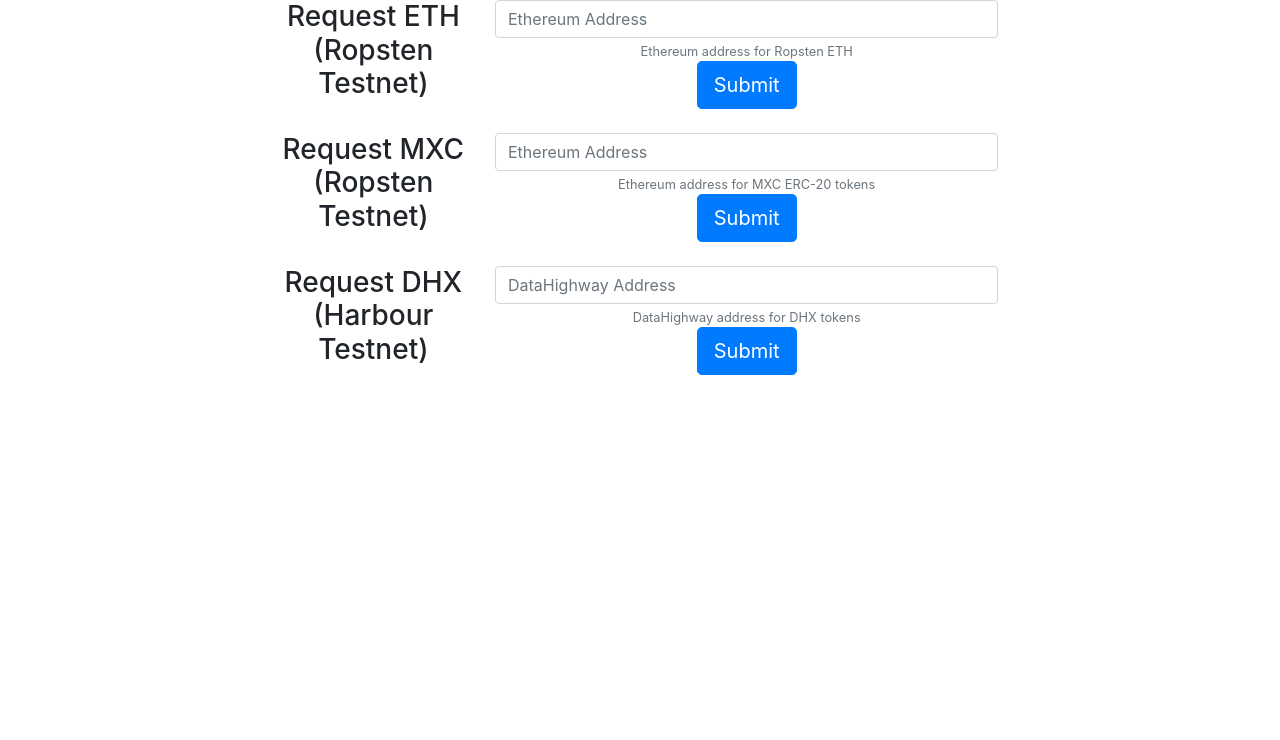
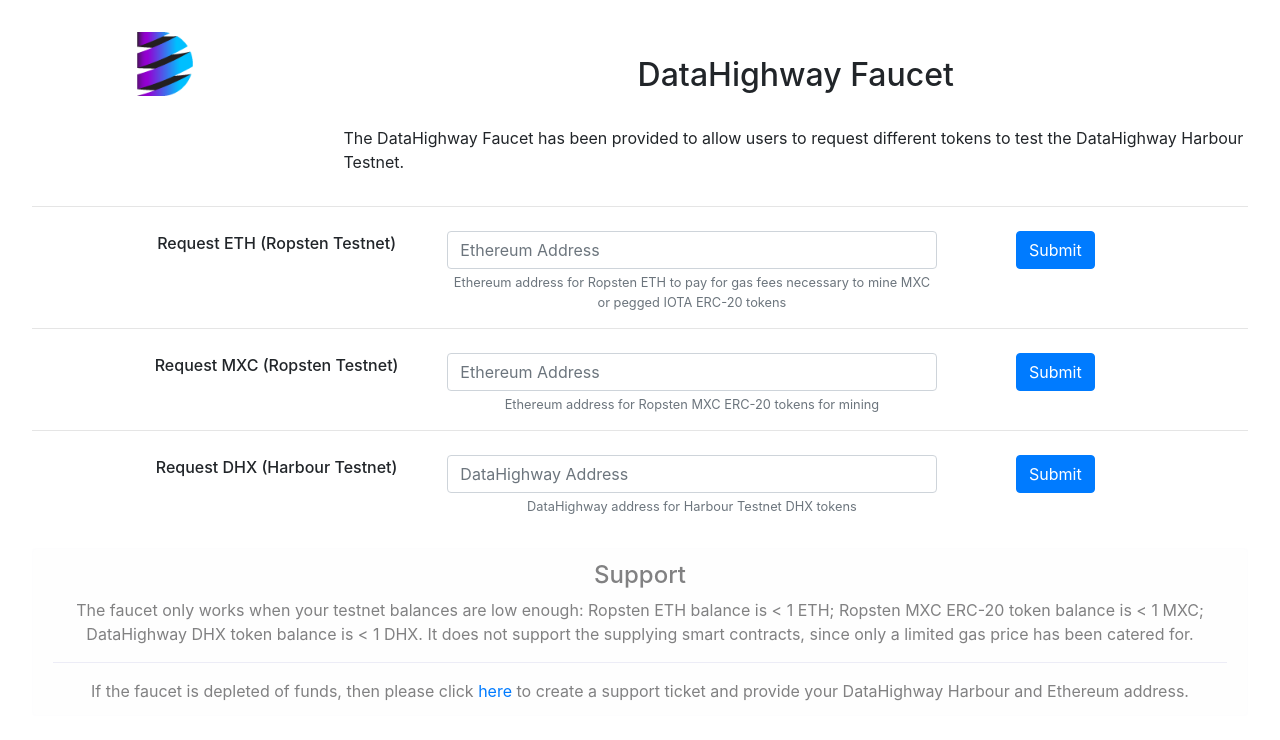
Before and after one commit to DataHighway-DHX/faucet, a React (Create React App) app in the folder client/: page / in a window 1280 px wide. Shown: the top 740 px of the page. Built offline with nearby package versions, Linux system fonts and the light colour scheme.

Commit message:
fix UI and add logo

```diff
--- a/client/src/App.css
+++ b/client/src/App.css
@@ -29,6 +29,18 @@
   color: #61dafb;
 }
 
+.container-fluid {
+  padding: 2rem 2rem !important;
+}
+
+.media-body-description {
+  text-align: left;
+}
+
+.notes {
+  font-size: 0.8rem;
+}
+
 @keyframes App-logo-spin {
   from {
     transform: rotate(0deg);
--- a/client/src/App.js
+++ b/client/src/App.js
@@ -1,5 +1,5 @@
 import React, { Component } from 'react';
-import { Button, Container, Col, Form, Row } from "react-bootstrap";
+import { Alert, Button, Container, Col, Form, Row } from "react-bootstrap";
 
 import './App.css';
 
@@ -101,14 +101,34 @@
     return (
       <Container fluid className="App">
         <Row className="justify-content-md-center">
+          <Col xs={12} md={3}>
+            <a target="_blank" rel="noopener noreferrer" href="https://datahighway.com">
+              <img
+                width={64}
+                height={64}
+                className="align-self-start mr-3"
+                src="./datahighwayicon.png"
+                alt="DataHighway"
+              />
+            </a>
+          </Col>
+          <Col xs={12} md={9} className="mt-4">
+            <h2>DataHighway Faucet</h2><br />
+            <p class="media-body-description">
+              The DataHighway Faucet has been provided to allow users to request different tokens to test the DataHighway Harbour Testnet.
+            </p>
+          </Col>
+        </Row>
+        <Row className="justify-content-md-center">
           <Col>
+            <hr className="mb-4" />
             <Form onSubmit={this.handleSubmitRequestEth}>
               <Form.Group controlId="formRequestEth">
                 <Row className="justify-content-md-center">
-                  <Col xs={12} md={2}>
-                    <Form.Label><h3>Request ETH (Ropsten Testnet)</h3></Form.Label>
+                  <Col xs={12} md={3}>
+                    <Form.Label><h6>Request ETH (Ropsten Testnet)</h6></Form.Label>
                   </Col>
-                  <Col xs={12} md={5}>
+                  <Col xs={8} md={5} >
                     <Form.Control
                       type="text"
                       ref={this.ethAddressForEth}
@@ -116,20 +136,23 @@
                       onChange={(e) => this.setState({ ethAddressForEth: e.target.value})}
                     />
                     <Form.Text className="text-muted">
-                      Ethereum address for Ropsten ETH
+                      Ethereum address for Ropsten ETH to pay for gas fees necessary to mine MXC or pegged IOTA ERC-20 tokens
                     </Form.Text>
-                    <Button variant="primary" className="btn btn-lg" type="submit">Submit</Button>
+                  </Col>
+                  <Col xs={3} md={2} className="request">
+                    <Button variant="primary" className="btn btn-md" type="submit">Submit</Button>
                   </Col>
                 </Row>
               </Form.Group>
             </Form>
+            <hr className="mb-4" />
             <Form onSubmit={this.handleSubmitRequestMxc}>
               <Form.Group controlId="formRequestMxc">
                 <Row className="justify-content-md-center">
-                  <Col xs={12} md={2}>
-                    <Form.Label><h3>Request MXC (Ropsten Testnet)</h3></Form.Label>
+                  <Col xs={12} md={3}>
+                    <Form.Label><h6>Request MXC (Ropsten Testnet)</h6></Form.Label>
                   </Col>
-                  <Col xs={12} md={5}>
+                  <Col xs={8} md={5}>
                     <Form.Control
                       type="text"
                       ref={this.ethAddressForMxc}
@@ -138,20 +161,23 @@
                       onChange={(e) => this.setState({ ethAddressForMxc: e.target.value})}
                     />
                     <Form.Text className="text-muted">
-                      Ethereum address for MXC ERC-20 tokens
+                      Ethereum address for Ropsten MXC ERC-20 tokens for mining
                     </Form.Text>
-                    <Button variant="primary" className="btn btn-lg" type="submit">Submit</Button>
+                  </Col>
+                  <Col xs={3} md={2} className="request">
+                    <Button variant="primary" className="btn btn-md" type="submit">Submit</Button>
                   </Col>
                 </Row>
               </Form.Group>
             </Form>
+            <hr className="mb-4" />
             <Form onSubmit={this.handleSubmitRequestDhx}>
               <Form.Group controlId="formRequestDhx">
                 <Row className="justify-content-md-center">
-                  <Col xs={12} md={2}>
-                    <Form.Label><h3>Request DHX (Harbour Testnet)</h3></Form.Label>
+                  <Col xs={12} md={3}>
+                    <Form.Label><h6>Request DHX (Harbour Testnet)</h6></Form.Label>
                   </Col>
-                  <Col xs={12} md={5}>
+                  <Col xs={8} md={5}>
                     <Form.Control
                       type="text"
                       ref={this.dhxAddressForDhx}
@@ -160,9 +186,11 @@
                       onChange={(e) => this.setState({ dhxAddressForDhx: e.target.value})}
                     />
                     <Form.Text className="text-muted">
-                      DataHighway address for DHX tokens
+                      DataHighway address for Harbour Testnet DHX tokens
                     </Form.Text>
-                    <Button variant="primary" className="btn btn-lg" type="submit">Submit</Button>
+                  </Col>
+                  <Col xs={3} md={2} className="request">
+                    <Button variant="primary" className="btn btn-md" type="submit">Submit</Button>
                   </Col>
                 </Row>
               </Form.Group>
@@ -174,6 +202,20 @@
             </Row>
           </Col>
         </Row>
+        <Row className="justify-content-md-center">
+          <Col xs={12} md={12}>
+            <Alert variant="light">
+              <Alert.Heading>Support</Alert.Heading>
+              <p>
+                The faucet only works when your testnet balances are low enough: Ropsten ETH balance is &lt; 1 ETH; Ropsten MXC ERC-20 token balance is &lt; 1 MXC; DataHighway DHX token balance is &lt; 1 DHX. It does not support the supplying smart contracts, since only a limited gas price has been catered for.
+              </p>
+              <hr />
+              <p className="mb-0">
+              If the faucet is depleted of funds, then please click <a target="_blank" rel="noopener noreferrer" href="https://github.com/DataHighway-DHX/faucet/issues/new">here</a> to create a support ticket and provide your DataHighway Harbour and Ethereum address.
+              </p>
+            </Alert>
+          </Col>
+        </Row>
       </Container>
     );
   }
```
Also changed, not shown: client/public/datahighwayicon.png (added).
